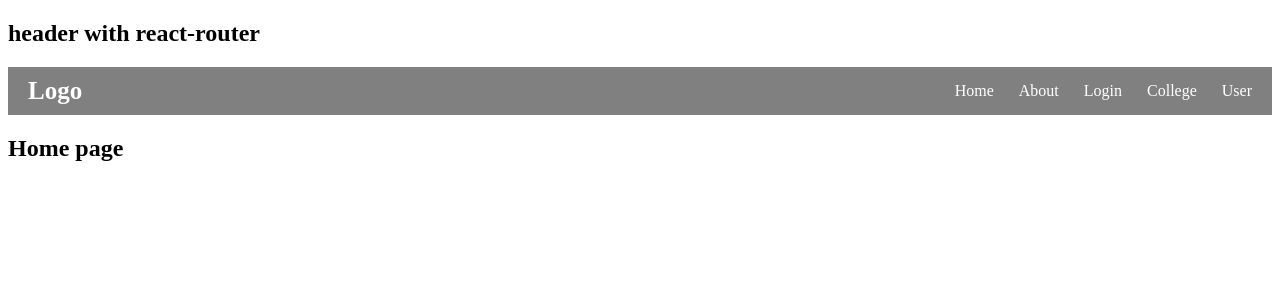
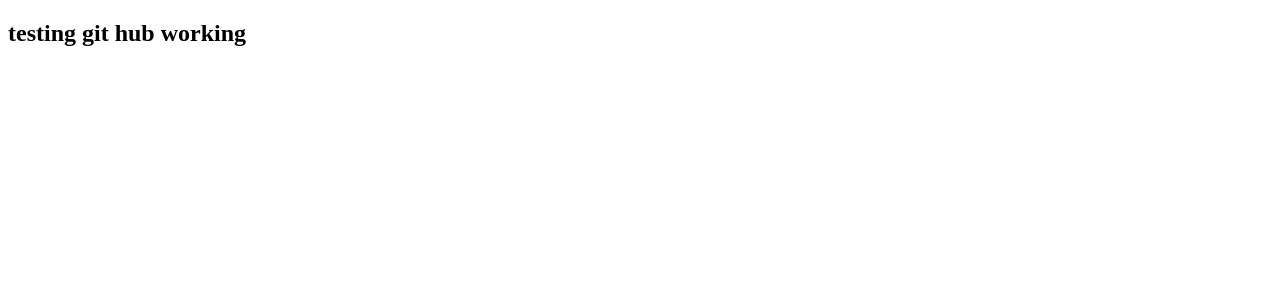
Before and after one commit to Sonukumar201995/react_practice-02, a React (Vite) app: page / in a window 1280 px wide. Shown: the top 300 px of the page. Built offline with nearby package versions, Linux system fonts and the light colour scheme.

Commit message:
testing git

```diff
--- a/src/App.jsx
+++ b/src/App.jsx
@@ -1,37 +1,8 @@
-import{Routes,Route} from 'react-router'
-
-import { About } from "./About";
-import { Home } from "./Home";
-import { Login } from "./Login";
-import { NavBar } from './NavBar';
-import College from './College';
-import Student from './Student';
-import { Department } from './Deparment';
-import { StudentDetails } from './StudentDetail';
-import { PageNotFound } from './PageNotFound';
-import UserList from './UserList';
-import { UserDetails } from './UserDetails';
-
-
- function App()
+function App()
 {
   return(
     <>
-    <h2>header with react-router</h2>
-    <NavBar/>
-    <Routes>
-      <Route path="/" element={<Home/>}/>
-      <Route path='/about' element={<About/>}/>
-      <Route path='/login' element={<Login/>}/>
-      <Route path="users" element={<UserList/>}/>
-      <Route path="users/:id" element={<UserDetails/>}/>
-      <Route path="/college" element={<College />}>
-      <Route path="student" element={<Student />} />
-      <Route path="department" element={<Department />} />
-      <Route path="studentdetails" element={<StudentDetails />} />
-      </Route>
-      <Route path='/*' element={<PageNotFound/>}/>
-    </Routes>
+    <h2>testing git hub working</h2>
     </>
   )
 }
```
